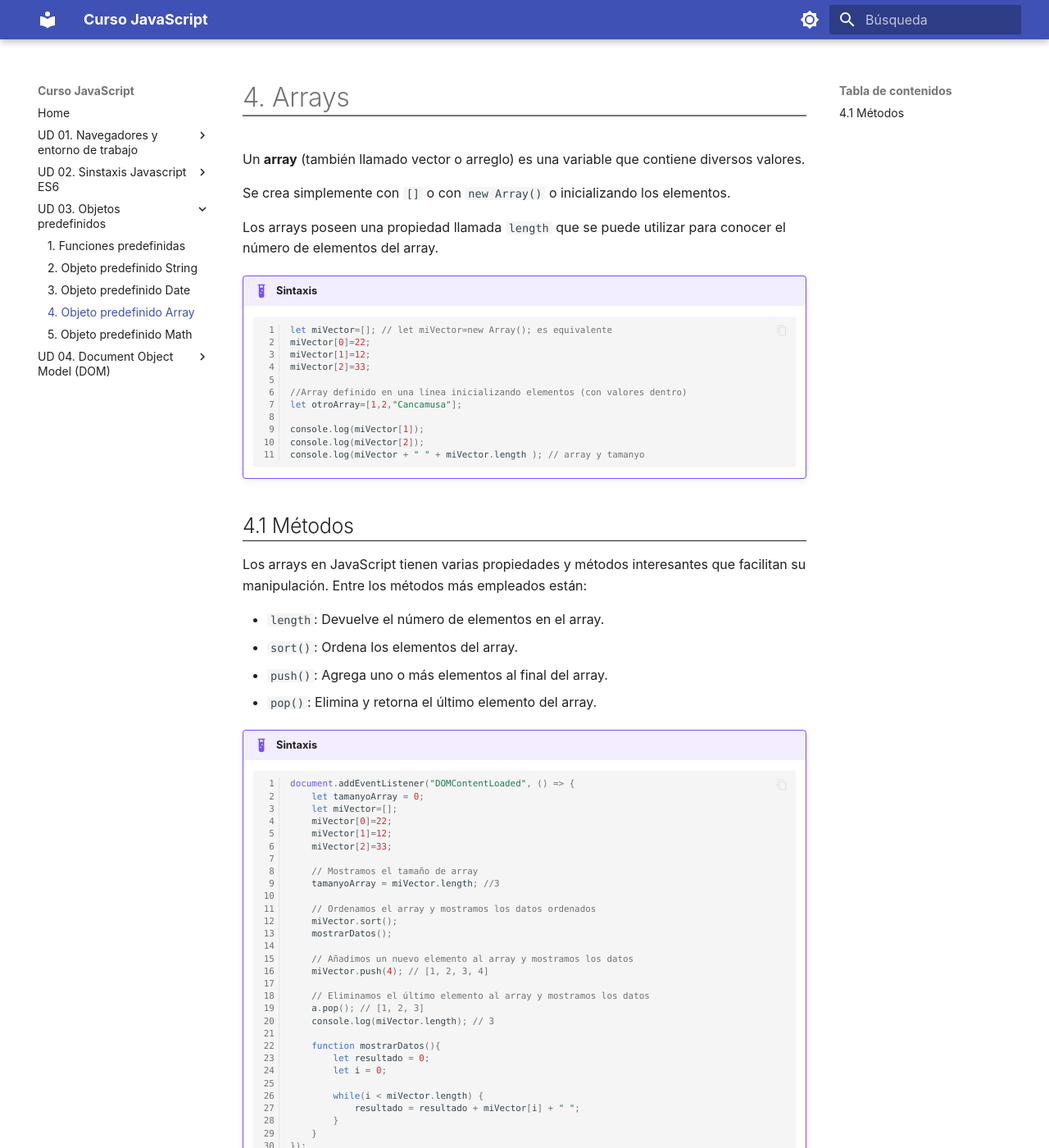
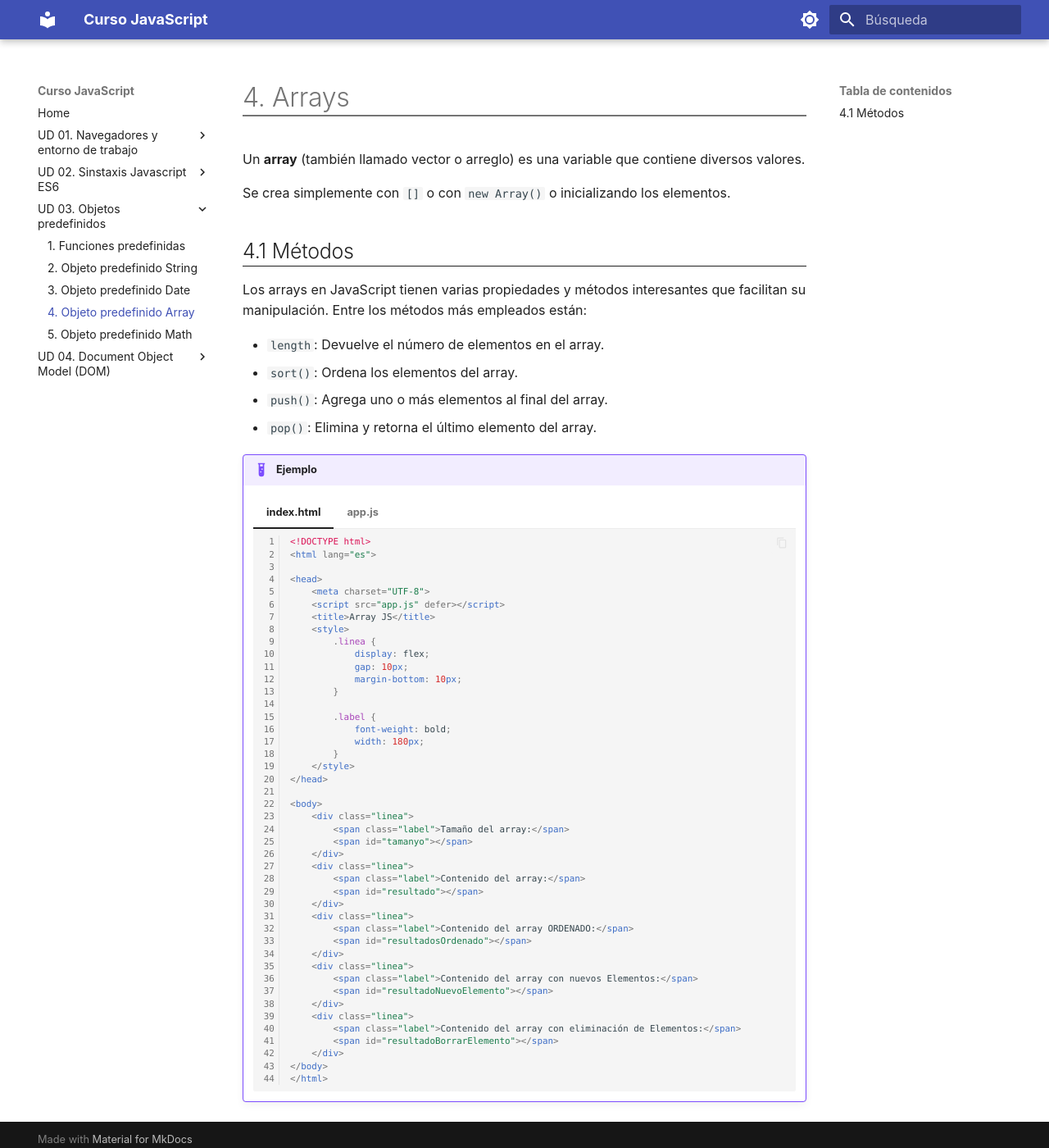
Before and after one commit to trinitariogomezlopez/curso_javascript, an MkDocs documentation site: the page built from docs/ud03/ud34.md, in a window 1280 px wide and 1400 px high. Shown: the whole window at 82% size. Built offline with MkDocs 1.6.1 and Material for MkDocs 9.7.7, drawn with Linux system fonts in a browser that asks for light colours; some web fonts are replaced.

Commit message:
Apartado 3.4 Arrays

````diff
--- a/docs/ud03/ud34.md
+++ b/docs/ud03/ud34.md
@@ -3,23 +3,6 @@
 Un **array** (también llamado vector o arreglo) es una variable que contiene diversos valores.
 
 Se crea simplemente con `[]` o con `new Array()` o inicializando los elementos.
-
-Los arrays poseen una propiedad llamada `length` que se puede utilizar para conocer el número de elementos del array.
-
-!!! example "Sintaxis"
-    ```javascript
-    let miVector=[]; // let miVector=new Array(); es equivalente
-    miVector[0]=22;
-    miVector[1]=12;
-    miVector[2]=33;
-
-    //Array definido en una línea inicializando elementos (con valores dentro)
-    let otroArray=[1,2,"Cancamusa"];
-
-    console.log(miVector[1]);
-    console.log(miVector[2]);
-    console.log(miVector + " " + miVector.length ); // array y tamanyo
-    ```
 
 ## 4.1 Métodos
 
@@ -30,36 +13,131 @@
 - `push()`: Agrega uno o más elementos al final del array.
 - `pop()`: Elimina y retorna el último elemento del array.
 
-!!! example "Sintaxis"
-    ```javascript
-    document.addEventListener("DOMContentLoaded", () => {
-        let tamanyoArray = 0;
-        let miVector=[];
-        miVector[0]=22;
-        miVector[1]=12;
-        miVector[2]=33;
+!!! example "Ejemplo"
+    === "index.html"
 
-        // Mostramos el tamaño de array
-        tamanyoArray = miVector.length; //3
+        ```html
+        <!DOCTYPE html>
+        <html lang="es">
 
-        // Ordenamos el array y mostramos los datos ordenados
-        miVector.sort();
-        mostrarDatos();
+        <head>
+            <meta charset="UTF-8">
+            <script src="app.js" defer></script>
+            <title>Array JS</title>
+            <style>
+                .linea {
+                    display: flex;
+                    gap: 10px;
+                    margin-bottom: 10px;
+                }
 
-        // Añadimos un nuevo elemento al array y mostramos los datos
-        miVector.push(4); // [1, 2, 3, 4]
+                .label {
+                    font-weight: bold;
+                    width: 180px;
+                }
+            </style>
+        </head>
 
-        // Eliminamos el último elemento al array y mostramos los datos
-        a.pop(); // [1, 2, 3]
-        console.log(miVector.length); // 3
+        <body>
+            <div class="linea">
+                <span class="label">Tamaño del array:</span>
+                <span id="tamanyo"></span>
+            </div>
+            <div class="linea">
+                <span class="label">Contenido del array:</span>
+                <span id="resultado"></span>
+            </div>
+            <div class="linea">
+                <span class="label">Contenido del array ORDENADO:</span>
+                <span id="resultadosOrdenado"></span>
+            </div>
+            <div class="linea">
+                <span class="label">Contenido del array con nuevos Elementos:</span>
+                <span id="resultadoNuevoElemento"></span>
+            </div>
+            <div class="linea">
+                <span class="label">Contenido del array con eliminación de Elementos:</span>
+                <span id="resultadoBorrarElemento"></span>
+            </div>
+        </body>
+        </html>
+        ```
 
-        function mostrarDatos(){
-            let resultado = 0;
-            let i = 0;
+    === "app.js"
 
-            while(i < miVector.length) {
-                resultado = resultado + miVector[i] + " ";
+        ```javascript
+        document.addEventListener("DOMContentLoaded", () => {
+            let tamanyoArray = 0;
+            let miVector=[];
+            miVector[0]=22;
+            miVector[1]=12;
+            miVector[2]=33;
+
+            // Mostramos el tamaño de array
+            tamanyoArray = miVector.length; //3
+            document.getElementById("tamanyo").textContent = tamanyoArray;
+
+            // Mostramos el contenido del array
+            mostrarDatos();
+
+            // Ordenamos el array y mostramos los datos ordenados
+            miVector.sort();
+            mostrarDatosOrdenados();
+
+            // Añadimos un nuevo elemento al array y mostramos los datos
+            miVector.push(4); // [1, 2, 3, 4]
+            mostrarDatosNuevoElemento();
+
+            // Eliminamos el último elemento al array y mostramos los datos
+            miVector.pop(); // [1, 2, 3]
+            mostrarDatosBorrarElemento();
+
+            function mostrarDatos(){
+                let resultado = 0;
+                let i = 0;
+
+                while(i < miVector.length) {
+                    resultado = resultado + miVector[i] + " ";
+                    i++;
+                }
+
+                document.getElementById("resultado").textContent = resultado;
             }
-        }
-    });
-    ```
+
+            function mostrarDatosOrdenados(){
+                let resultado = 0;
+                let i = 0;
+
+                while(i < miVector.length) {
+                    resultado = resultado + miVector[i] + " ";
+                    i++;
+                }
+
+                document.getElementById("resultadosOrdenado").textContent = resultado;
+            }
+
+            function mostrarDatosNuevoElemento(){
+                let resultado = 0;
+                let i = 0;
+
+                while(i < miVector.length) {
+                    resultado = resultado + miVector[i] + " ";
+                    i++;
+                }
+
+                document.getElementById("resultadoNuevoElemento").textContent = resultado;
+            }
+
+            function mostrarDatosBorrarElemento(){
+                let resultado = 0;
+                let i = 0;
+
+                while(i < miVector.length) {
+                    resultado = resultado + miVector[i] + " ";
+                    i++;
+                }
+
+                document.getElementById("resultadoBorrarElemento").textContent = resultado;
+            }
+        });
+        ```
````
